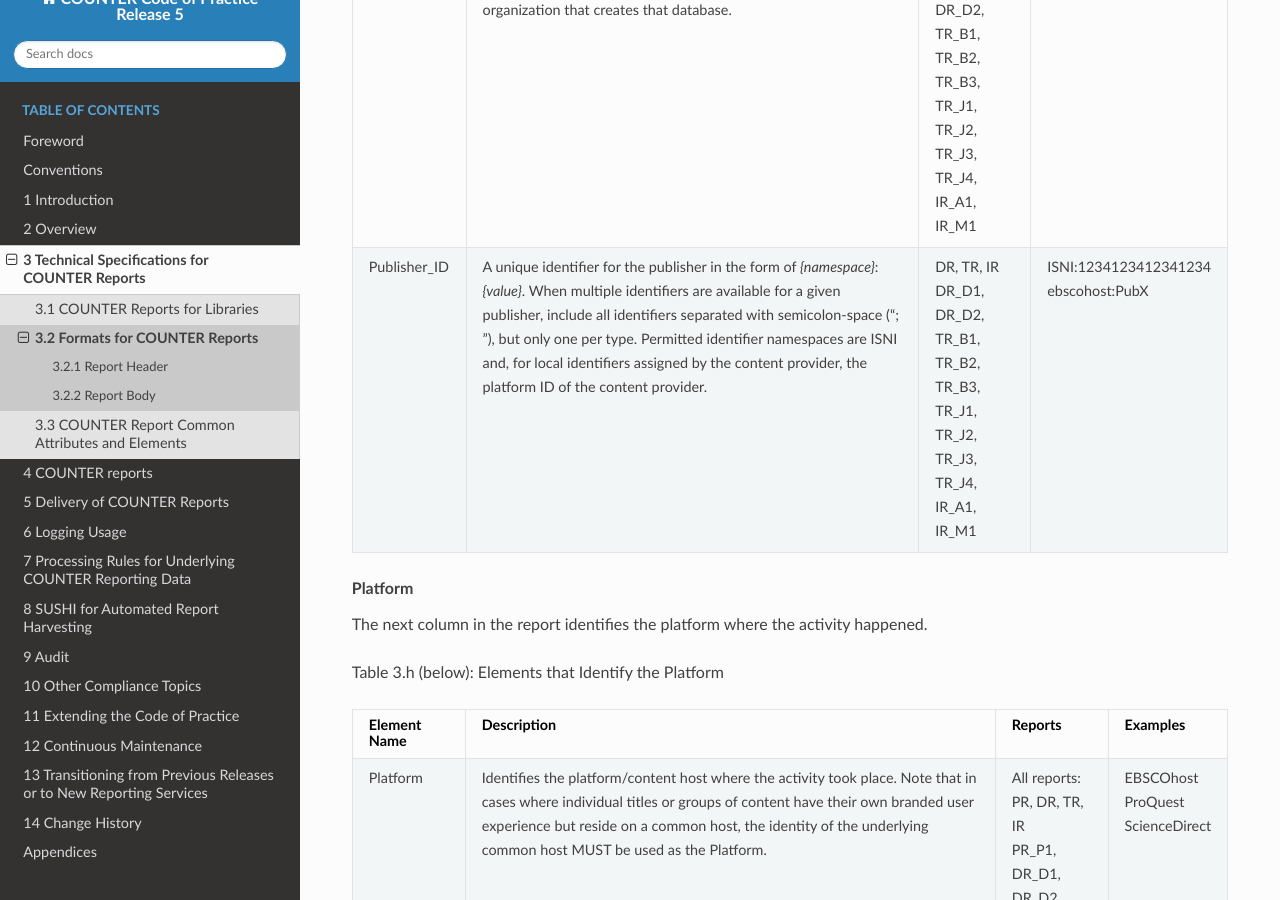
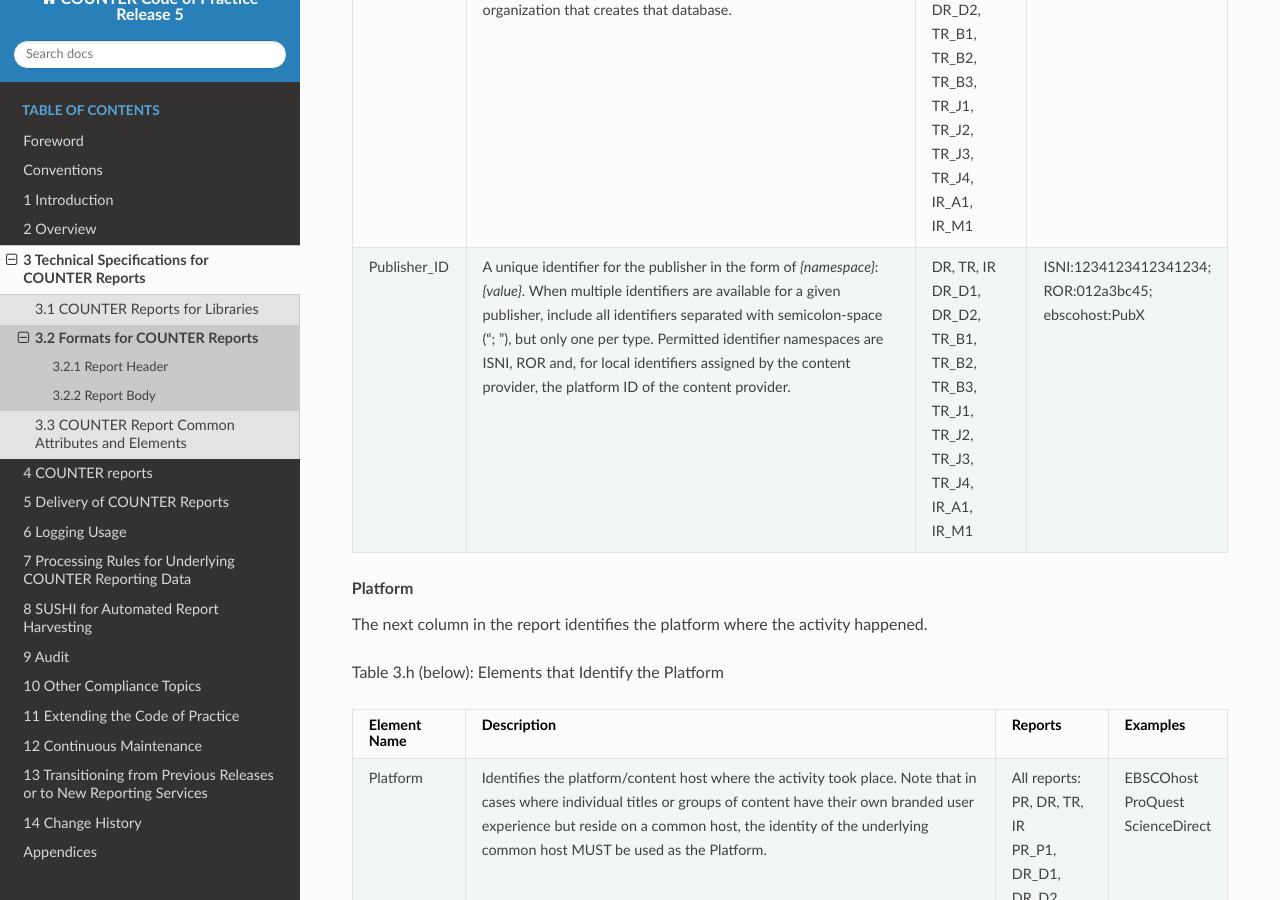
Before and after one commit to Project-Counter/cop5, a Sphinx documentation site: the page built from source/03-specifications/02-formats-for-counter-reports.rst, in a window 1280 px wide and 900 px high, scrolled down 4525 px. Built offline with Sphinx 7.4.7 and the Read the Docs theme 2.0.0, drawn with Linux system fonts in a browser that asks for light colours; some of the changed text lies outside the part shown.

Commit message:
Add ROR ID as institution and publisher identifier

```diff
--- a/source/03-specifications/02-formats-for-counter-reports.rst
+++ b/source/03-specifications/02-formats-for-counter-reports.rst
@@ -76,8 +76,8 @@
      - Mt. Laurel University
 
    * - Institution_ID
-     - A series of identifiers that represent the institution in the format of *{namespace}*:*{value}*. Include multiple identifiers by separating with a semicolon-space (“; ”). Permitted identifier namespaces are ISIL, ISNI, OCLC and, for local identifiers assigned by the content provider, the platform ID of the content provider.
-     - ISNI:0000000419369078; pubsiteA:PrncU
+     - A series of identifiers that represent the institution in the format of *{namespace}*:*{value}*. Include multiple identifiers by separating with a semicolon-space (“; ”). Permitted identifier namespaces are ISIL, ISNI, OCLC, ROR and, for local identifiers assigned by the content provider, the platform ID of the content provider.
+     - ISNI:0000000419369078; ROR:00hx57361; pubsiteA:PrncU
 
    * - Metric_Types
      - A semicolon-space delimited list of Metric_Types requested for this report. Note that even though a Metric_Type was requested, it might not be included in the body of the report if no report items had usage of that type.
@@ -170,11 +170,10 @@
        APA
 
    * - Publisher_ID
-     - A unique identifier for the publisher in the form of *{namespace}*:*{value}*. When multiple identifiers are available for a given publisher, include all identifiers separated with semicolon-space (“; ”), but only one per type. Permitted identifier namespaces are ISNI and, for local identifiers assigned by the content provider, the platform ID of the content provider.
+     - A unique identifier for the publisher in the form of *{namespace}*:*{value}*. When multiple identifiers are available for a given publisher, include all identifiers separated with semicolon-space (“; ”), but only one per type. Permitted identifier namespaces are ISNI, ROR and, for local identifiers assigned by the content provider, the platform ID of the content provider.
      - DR, TR, IR\ |br|\ |lb|
        DR_D1, DR_D2, TR_B1, TR_B2, TR_B3, TR_J1, TR_J2, TR_J3, TR_J4, IR_A1, IR_M1
-     - ISNI:1234123412341234\ |br|\ |lb|
-       ebscohost:PubX
+     - ISNI:1234123412341234; ROR:012a3bc45; ebscohost:PubX
 
 
 .. rubric:: Platform
--- a/source/appendices/a-glossary-of-terms.rst
+++ b/source/appendices/a-glossary-of-terms.rst
@@ -920,6 +920,12 @@
      - See Internet robot, crawler, spider.
      -
 
+   * - ROR (Research Organization Registry)
+     - ROR is a community-led registry of open, sustainable, usable, and unique identifiers for every research organization in the world. See https://ror.org.
+
+       In COUNTER reports ROR IDs can be used as identifiers for institutions and publishers.
+     -
+
    * - Scholarly Collaboration Network
      - A service used by researchers to share information about their work.
      - Mendeley, Reddit/Science
```
